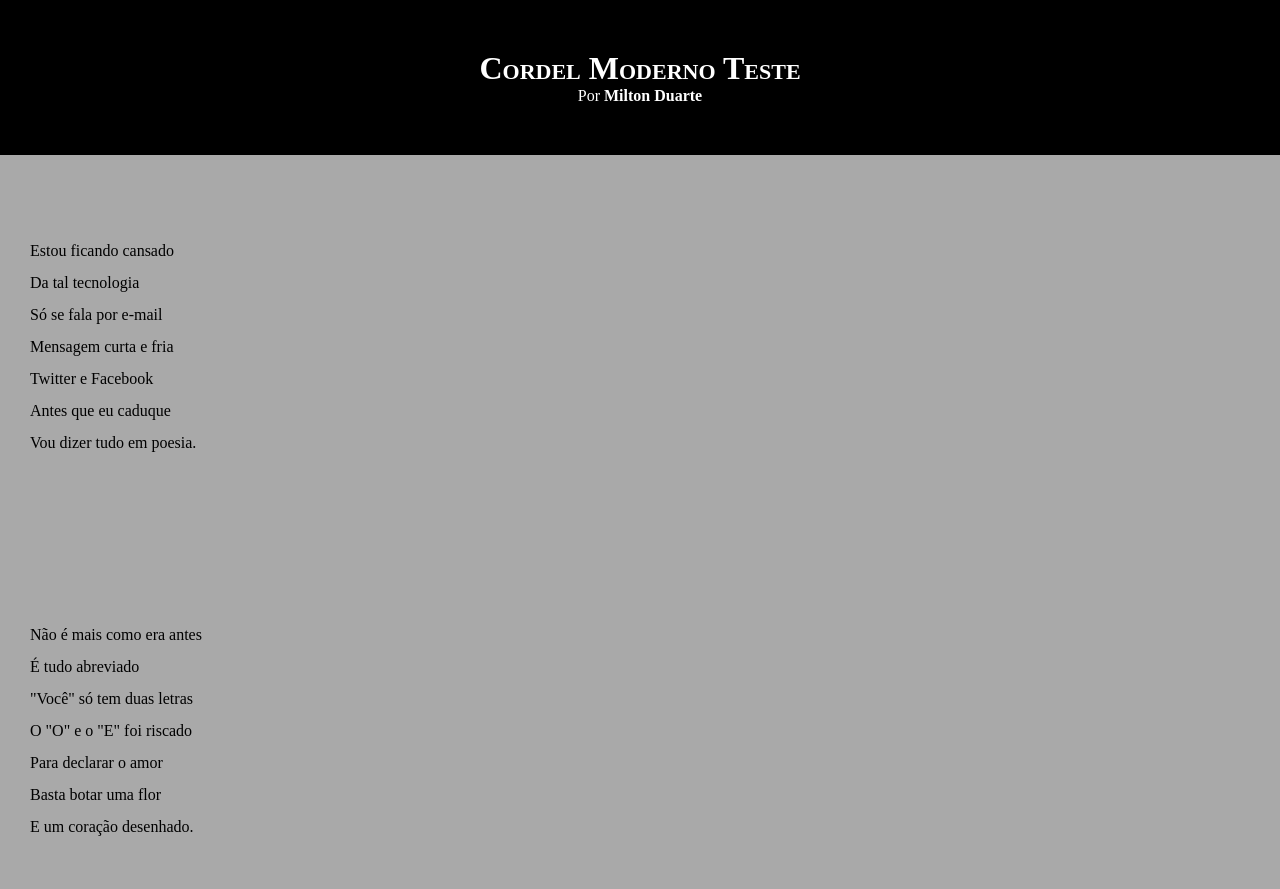
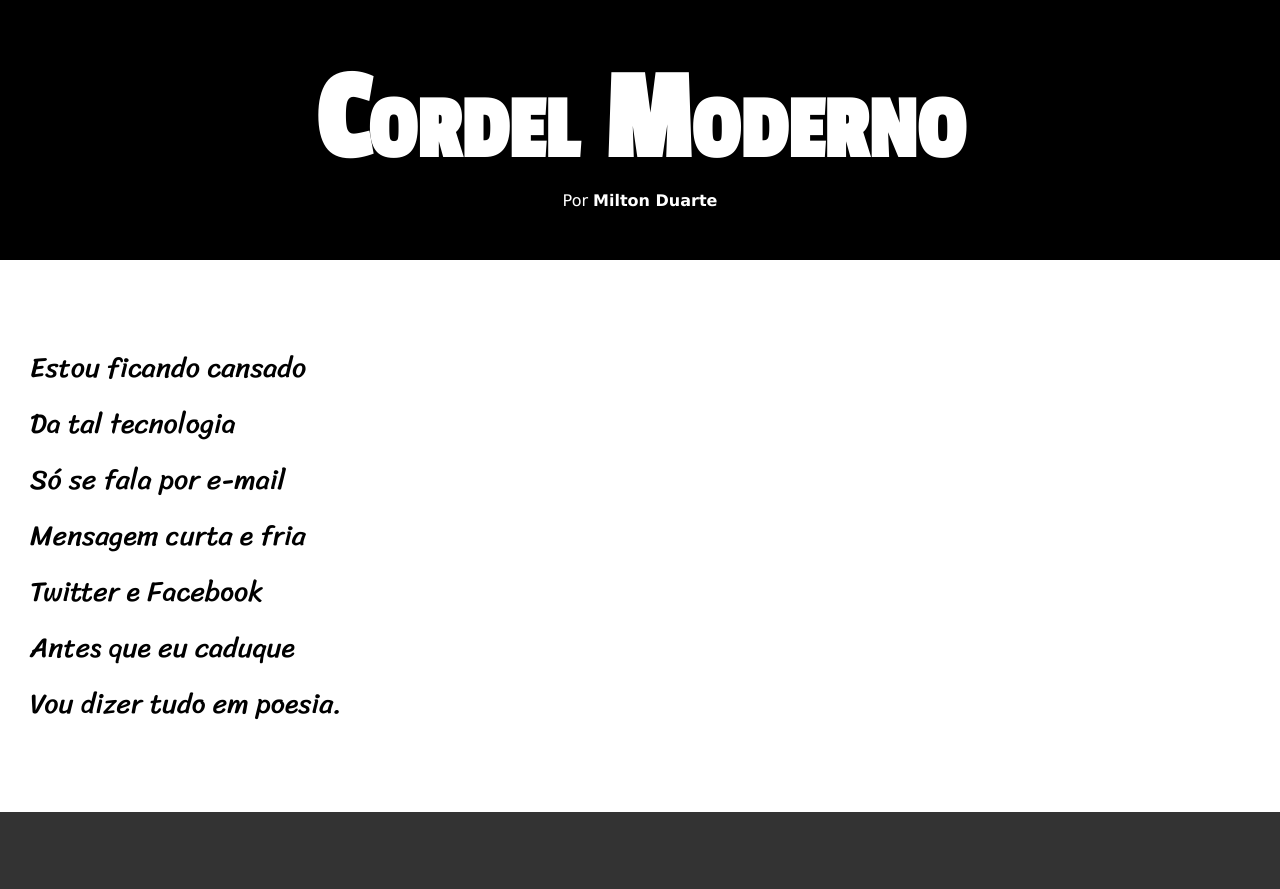
Before and after one commit to OliveiraMannuh/html-css, a plain HTML site: page desafio/d012/index.html in a window 1280 px wide. Shown: the top 889 px of the page. Drawn offline with Linux system fonts and the light colour scheme.

Commit message:
atualizacao de estilo

```diff
--- a/desafio/d012/estilo/style.css
+++ b/desafio/d012/estilo/style.css
@@ -1,11 +1,22 @@
 @charset "UTF-8";
+
+@import url('https://fonts.googleapis.com/css2?family=Passion+One&display=swap');
+@import url('https://fonts.googleapis.com/css2?family=Sriracha&display=swap');
+
+:root{
+    --fonte1: Verdana, Geneva, Tahoma, sans-serif;
+    --fonte2: 'Passion One', cursive;
+    --fonte3: 'Sriracha', cursive;
+}
 
 * {
     margin: 0px;
     padding: 0px;
+    font-size: 1em;
 }
 
 html,body{
+    font-family: var(--fonte1);
     min-height: 100vh;
     background-color: darkgrey;
 }
@@ -17,6 +28,8 @@ header{
 }
 
 header > h1{
+    font-family: var(--fonte2);
+    font-size: 10vw;
     padding-top: 50px;
     /*text-transform: uppercase;*/
     font-variant: small-caps; /*iniciais maiusculas*/
@@ -41,6 +54,8 @@ section{
     padding-bottom: 10vh;
     line-height: 2em;
     padding-left: 30px;
+    font-family: var(--fonte3);
+    font-size: 3.5vh;
 }
 
 section.normal{
@@ -54,7 +69,8 @@ section.imagem{
 }
 
 section.imagem > p{
-    width: 400px;
+    display: inline-block;
+    padding: 5px;
     background-color: rgba(0, 0, 0, 0.253);
 }
 
--- a/desafio/d012/index.html
+++ b/desafio/d012/index.html
@@ -8,12 +8,12 @@
 </head>
 <body>
     <header>
-        <h1>Cordel Moderno Teste</h1>
+        <h1>Cordel Moderno</h1>
         <p>Por <a href="https://www.recantodasletras.com.br/poesias/3186743" target="_blank">Milton Duarte</a></p>
         <link rel="stylesheet" href="estilo/style.css">
     </header>
 
-    <section>
+    <section class="normal">
         <p>
             Estou ficando cansado <br>
             Da tal tecnologia <br>
@@ -25,7 +25,7 @@
         </p>
     </section>
 
-    <section>
+    <section class="imagem">
         <p>
             Não é mais como era antes <br>
             É tudo abreviado <br>
@@ -37,7 +37,7 @@
         </p>
     </section>
 
-    <section>
+    <section class="normal">
         <p>
             Arroba agora não pesa <br>
             É parte de um endereço <br>
@@ -59,7 +59,7 @@
         </p>
     </section>
 
-    <section>
+    <section class="imagem">
         <p>
             Tenho saudade das cartas <br>
             Escritas com a própria mão <br>
@@ -71,7 +71,7 @@
         </p>
     </section>
 
-    <section>
+    <section class="normal">
         <p>
             Agora, escrevo e envio <br>
             Chegando na mesma hora <br>
```
